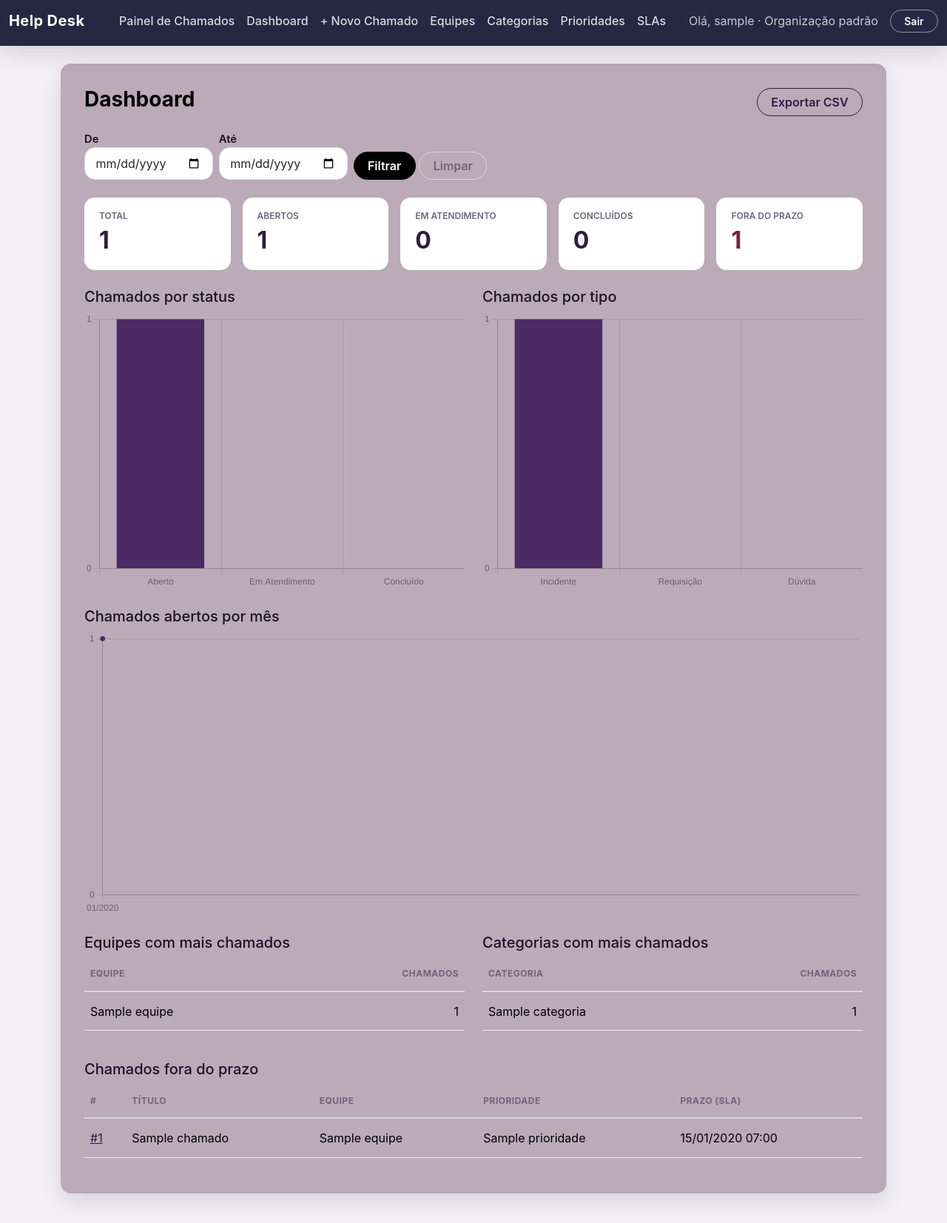
After one commit to Rhennan-ALT/helpdesk_P1, a Django app: page /dashboard/ in a window 1280 px wide. The commit adds this page. Shown: the whole page at 74% size. Run offline with Django 5.2, Linux system fonts and the light colour scheme; a user stored in the database is signed in; data comes from the database, SQL or seed files in the repository; tables that the repository leaves empty hold one stand-in row (values such as "Sample post").

Commit message:
feat: adiciona tela do dashboard com gráficos e exportação CSV

```diff
--- a/core/static/core/css/style.css
+++ b/core/static/core/css/style.css
@@ -210,3 +210,27 @@ a:hover {
 .alert-danger  { background-color: #F6E3EA; color: #7A1F3D; }
 .alert-warning { background-color: #FBF0DC; color: #7A5A14; }
 .alert-info    { background-color: #EDE7F2; color: var(--cor-roxo); }
+
+.kpi {
+    background-color: var(--cor-branco);
+    border-radius: var(--raio);
+    padding: 1rem 1.25rem;
+    height: 100%;
+}
+
+.kpi small {
+    display: block;
+    color: var(--cor-texto-suave);
+    font-weight: 600;
+    text-transform: uppercase;
+    font-size: .75rem;
+}
+
+.kpi strong {
+    font-size: 2rem;
+    color: var(--cor-roxo);
+}
+
+.kpi-alerta strong {
+    color: #7A1F3D;
+}
--- /dev/null
+++ b/core/static/core/js/dashboard.js
@@ -0,0 +1,48 @@
+function lerDados(id) {
+    const elemento = document.getElementById(id);
+    return elemento ? JSON.parse(elemento.textContent) : null;
+}
+
+const CORES = ['#4B2A63', '#BBAAB8', '#292643', '#7A5A9A', '#D9D9D9'];
+
+function graficoDeBarras(canvasId, dados, rotulo, campoRotulo) {
+    const canvas = document.getElementById(canvasId);
+    if (!canvas || !dados) return;
+    new Chart(canvas, {
+        type: 'bar',
+        data: {
+            labels: dados.map(d => d[campoRotulo]),
+            datasets: [{ label: rotulo, data: dados.map(d => d.total), backgroundColor: CORES }],
+        },
+        options: {
+            plugins: { legend: { display: false } },
+            scales: { y: { beginAtZero: true, ticks: { precision: 0 } } },
+        },
+    });
+}
+
+function graficoDeLinha(canvasId, dados) {
+    const canvas = document.getElementById(canvasId);
+    if (!canvas || !dados) return;
+    new Chart(canvas, {
+        type: 'line',
+        data: {
+            labels: dados.map(d => d.mes),
+            datasets: [{
+                label: 'Chamados',
+                data: dados.map(d => d.total),
+                borderColor: CORES[0],
+                backgroundColor: CORES[0],
+                tension: 0.2,
+            }],
+        },
+        options: {
+            plugins: { legend: { display: false } },
+            scales: { y: { beginAtZero: true, ticks: { precision: 0 } } },
+        },
+    });
+}
+
+graficoDeBarras('grafico-status', lerDados('dados-status'), 'Chamados', 'rotulo');
+graficoDeBarras('grafico-tipo', lerDados('dados-tipo'), 'Chamados', 'rotulo');
+graficoDeLinha('grafico-mes', lerDados('dados-mes'));
--- a/core/templates/core/base.html
+++ b/core/templates/core/base.html
@@ -23,6 +23,7 @@
             <div class="collapse navbar-collapse justify-content-center" id="navbarNav">
                 <ul class="navbar-nav">
                     <li class="nav-item"><a class="nav-link" href="{% url 'painel' %}">Painel de Chamados</a></li>
+                    <li class="nav-item"><a class="nav-link" href="{% url 'dashboard' %}">Dashboard</a></li>
                     <li class="nav-item"><a class="nav-link" href="{% url 'chamado_novo' %}">+ Novo Chamado</a></li>
                     <li class="nav-item"><a class="nav-link" href="{% url 'equipe_lista' %}">Equipes</a></li>
                     <li class="nav-item"><a class="nav-link" href="{% url 'categoria_lista' %}">Categorias</a></li>
@@ -67,5 +68,6 @@
 </div>
 
 <script src="https://cdn.jsdelivr.net/npm/bootstrap@5.3.3/dist/js/bootstrap.bundle.min.js"></script>
+{% block scripts %}{% endblock %}
 </body>
 </html>
--- /dev/null
+++ b/core/templates/core/dashboard.html
@@ -0,0 +1,123 @@
+{% extends 'core/base.html' %}
+{% load static %}
+{% block title %}Dashboard{% endblock %}
+{% block content %}
+
+<div class="d-flex justify-content-between align-items-center mb-3">
+    <h3>Dashboard</h3>
+    {% if eh_admin %}
+        <a href="{% url 'dashboard_csv' %}?{{ request.GET.urlencode }}" class="btn btn-outline-primary">Exportar CSV</a>
+    {% endif %}
+</div>
+
+<form method="get" class="row g-2 mb-4 align-items-end">
+    <div class="col-auto">
+        <label class="form-label mb-0" for="{{ form.inicio.id_for_label }}">{{ form.inicio.label }}</label>
+        {{ form.inicio }}
+    </div>
+    <div class="col-auto">
+        <label class="form-label mb-0" for="{{ form.fim.id_for_label }}">{{ form.fim.label }}</label>
+        {{ form.fim }}
+    </div>
+    <div class="col-auto">
+        <button type="submit" class="btn btn-primary">Filtrar</button>
+        <a href="{% url 'dashboard' %}" class="btn btn-outline-secondary">Limpar</a>
+    </div>
+    {% if form.errors %}
+        <div class="col-12">
+            <div class="alert alert-danger mb-0">
+                Período inválido: os filtros foram ignorados.
+                {% for erro in form.non_field_errors %}{{ erro }}{% endfor %}
+            </div>
+        </div>
+    {% endif %}
+</form>
+
+<div class="row g-3 mb-4">
+    <div class="col-6 col-md"><div class="kpi"><small>Total</small><strong>{{ kpis.total }}</strong></div></div>
+    <div class="col-6 col-md"><div class="kpi"><small>Abertos</small><strong>{{ kpis.abertos }}</strong></div></div>
+    <div class="col-6 col-md"><div class="kpi"><small>Em atendimento</small><strong>{{ kpis.em_atendimento }}</strong></div></div>
+    <div class="col-6 col-md"><div class="kpi"><small>Concluídos</small><strong>{{ kpis.concluidos }}</strong></div></div>
+    <div class="col-12 col-md"><div class="kpi kpi-alerta"><small>Fora do prazo</small><strong>{{ kpis.atrasados }}</strong></div></div>
+</div>
+
+<div class="row g-4 mb-4">
+    <div class="col-md-6">
+        <h5>Chamados por status</h5>
+        <canvas id="grafico-status" height="220"></canvas>
+    </div>
+    <div class="col-md-6">
+        <h5>Chamados por tipo</h5>
+        <canvas id="grafico-tipo" height="220"></canvas>
+    </div>
+</div>
+
+{% if eh_admin %}
+<div class="mb-4">
+    <h5>Chamados abertos por mês</h5>
+    {% if por_mes %}
+        <canvas id="grafico-mes" height="110"></canvas>
+    {% else %}
+        <p class="text-muted">Sem dados no período.</p>
+    {% endif %}
+</div>
+{% endif %}
+
+<div class="row g-4 mb-4">
+    <div class="col-md-6">
+        <h5>Equipes com mais chamados</h5>
+        <table class="table">
+            <thead><tr><th>Equipe</th><th class="text-end">Chamados</th></tr></thead>
+            <tbody>
+            {% for item in ranking_equipes %}
+                <tr><td>{{ item.equipe__nome }}</td><td class="text-end">{{ item.total }}</td></tr>
+            {% empty %}
+                <tr><td colspan="2" class="text-muted">Sem dados no período.</td></tr>
+            {% endfor %}
+            </tbody>
+        </table>
+    </div>
+    <div class="col-md-6">
+        <h5>Categorias com mais chamados</h5>
+        <table class="table">
+            <thead><tr><th>Categoria</th><th class="text-end">Chamados</th></tr></thead>
+            <tbody>
+            {% for item in ranking_categorias %}
+                <tr><td>{{ item.categoria__nome }}</td><td class="text-end">{{ item.total }}</td></tr>
+            {% empty %}
+                <tr><td colspan="2" class="text-muted">Sem dados no período.</td></tr>
+            {% endfor %}
+            </tbody>
+        </table>
+    </div>
+</div>
+
+{% if eh_admin %}
+<h5>Chamados fora do prazo</h5>
+<table class="table">
+    <thead><tr><th>#</th><th>Título</th><th>Equipe</th><th>Prioridade</th><th>Prazo (SLA)</th></tr></thead>
+    <tbody>
+    {% for c in atrasados %}
+        <tr>
+            <td><a href="{% url 'chamado_detalhe' c.pk %}">#{{ c.pk }}</a></td>
+            <td>{{ c.titulo }}</td>
+            <td>{{ c.equipe.nome }}</td>
+            <td>{{ c.prioridade.nome }}</td>
+            <td>{{ c.data_limite|date:"d/m/Y H:i" }}</td>
+        </tr>
+    {% empty %}
+        <tr><td colspan="5" class="text-muted">Nenhum chamado fora do prazo.</td></tr>
+    {% endfor %}
+    </tbody>
+</table>
+{% endif %}
+
+{{ por_status|json_script:"dados-status" }}
+{{ por_tipo|json_script:"dados-tipo" }}
+{% if eh_admin %}{{ por_mes|json_script:"dados-mes" }}{% endif %}
+{% endblock %}
+
+{% block scripts %}
+<script src="https://cdn.jsdelivr.net/npm/chart.js@4.4.1/dist/chart.umd.min.js"></script>
+<script src="{% static 'core/js/dashboard.js' %}"></script>
+{% endblock %}
--- a/core/urls.py
+++ b/core/urls.py
@@ -4,6 +4,8 @@ from . import views
 urlpatterns = [
     path('', views.painel, name='painel'),
     path('cadastro/', views.cadastro, name='cadastro'),
+    path('dashboard/', views.dashboard, name='dashboard'),
+    path('dashboard/exportar.csv', views.exportar_csv, name='dashboard_csv'),
 
     #chamados
     path('chamados/novo/', views.ChamadoCreateView.as_view(), name='chamado_novo'),
--- a/core/views.py
+++ b/core/views.py
@@ -1,14 +1,20 @@
+import csv
+
 from django.shortcuts import render, redirect, get_object_or_404
 from django.contrib import messages
 from django.contrib.auth import login
 from django.contrib.auth.decorators import login_required
 from django.contrib.auth.mixins import LoginRequiredMixin, UserPassesTestMixin
+from django.core.exceptions import PermissionDenied
 from django.db import transaction
 from django.db.models import ProtectedError, Q
+from django.http import HttpResponse
 from django.urls import reverse_lazy
+from django.utils import timezone
 from django.views.generic import CreateView, DeleteView, DetailView, ListView, UpdateView
 
 from .forms import CadastroUsuarioForm, CategoriaForm, ChamadoForm, EquipeForm, PrioridadeForm, SLAForm
+from . import dashboard as metricas_dashboard
 from .dados_iniciais import criar_dados_iniciais
 from .models import SLA, Categoria, Chamado, Equipe, Organizacao, Perfil, Prioridade
 from .organizacao import org_atual
@@ -238,3 +244,58 @@ class SLADeleteView(DaOrganizacaoMixin, DeleteView):
     model = SLA
     template_name = 'core/confirm_delete.html'
     success_url = reverse_lazy('sla_lista')
+
+
+#dashboard
+@login_required
+def dashboard(request):
+    base, form = metricas_dashboard.filtrar_periodo(
+        request, metricas_dashboard.base_do_dashboard(org_atual(request)),
+    )
+    eh_admin = request.user.is_staff
+    contexto = metricas_dashboard.metricas(base, com_series=eh_admin)
+    contexto.update({
+        'form': form,
+        'eh_admin': eh_admin,
+        'atrasados': metricas_dashboard.atrasados(base) if eh_admin else [],
+    })
+    return render(request, 'core/dashboard.html', contexto)
+
+
+def _celula_segura(valor):
+    texto = '' if valor is None else str(valor)
+    if texto[:1] in ('=', '+', '-', '@'):
+        return "'" + texto
+    return texto
+
+
+@login_required
+def exportar_csv(request):
+    if not request.user.is_staff:
+        raise PermissionDenied('Apenas administradores podem exportar o relatório.')
+
+    base, _ = metricas_dashboard.filtrar_periodo(
+        request, metricas_dashboard.base_do_dashboard(org_atual(request)),
+    )
+    chamados = base.select_related('equipe', 'categoria', 'prioridade', 'solicitante', 'responsavel')
+
+    resposta = HttpResponse(content_type='text/csv; charset=utf-8')
+    resposta['Content-Disposition'] = 'attachment; filename="chamados.csv"'
+    resposta.write('\ufeff')
+    escritor = csv.writer(resposta, delimiter=';')
+    escritor.writerow([
+        'Número', 'Título', 'Tipo', 'Status', 'Equipe', 'Categoria', 'Prioridade',
+        'Solicitante', 'Responsável', 'Aberto em', 'Prazo (SLA)', 'Fechado em', 'Atrasado',
+    ])
+    formato = '%d/%m/%Y %H:%M'
+    for c in chamados:
+        escritor.writerow([_celula_segura(v) for v in (
+            c.pk, c.titulo, c.get_tipo_display(), c.get_status_display(),
+            c.equipe.nome, c.categoria.nome, c.prioridade.nome,
+            c.solicitante.username, c.responsavel.username if c.responsavel else '',
+            timezone.localtime(c.data_criacao).strftime(formato),
+            timezone.localtime(c.data_limite).strftime(formato) if c.data_limite else '',
+            timezone.localtime(c.data_fechamento).strftime(formato) if c.data_fechamento else '',
+            'Sim' if c.esta_atrasado else 'Não',
+        )])
+    return resposta
```
